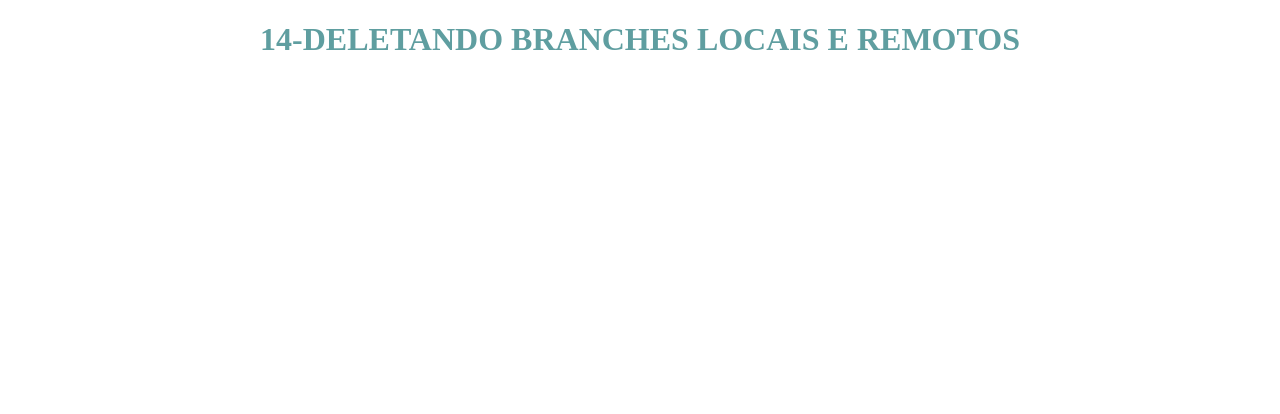
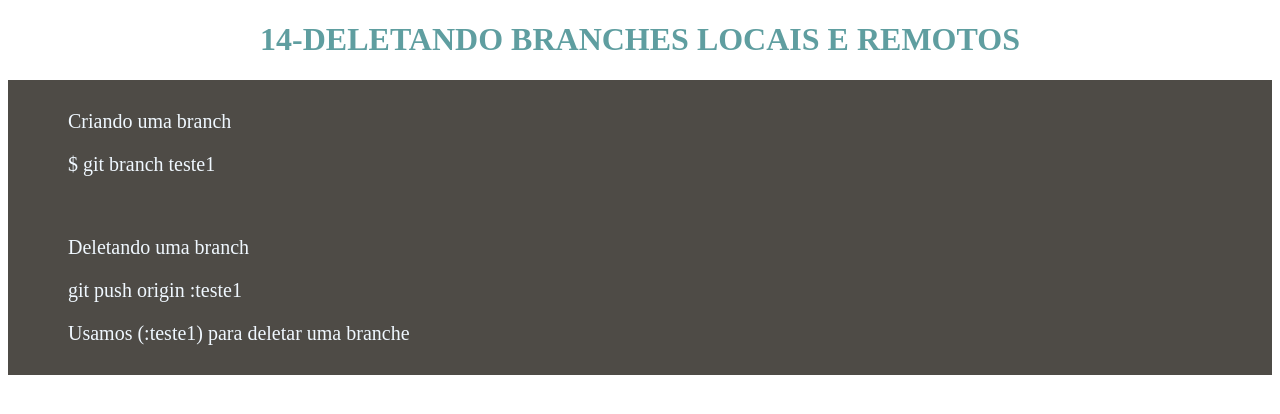
Before and after one commit to Aironys1/13-Revertendo-sem-perder-o-codigo-revert, a plain HTML site: page index.html in a window 1280 px wide. Drawn offline with Linux system fonts and the light colour scheme.

Commit message:
Alterando arquivos no teste1

```diff
--- a/index.html
+++ b/index.html
@@ -15,6 +15,17 @@
 
 <h1>14-Deletando branches locais e remotos</h1>
 
+<div>
+    <p>Criando uma branch</p>
+    <p>$ git branch teste1</p>
+</div>
+
+<div>
+    <p>Deletando uma branch</p>
+    <p>git push origin :teste1</p>
+    <p>Usamos (:teste1) para deletar uma branche</p>
+</div>
+
 
 
 
```
Also changed, not shown: 1 other file.
